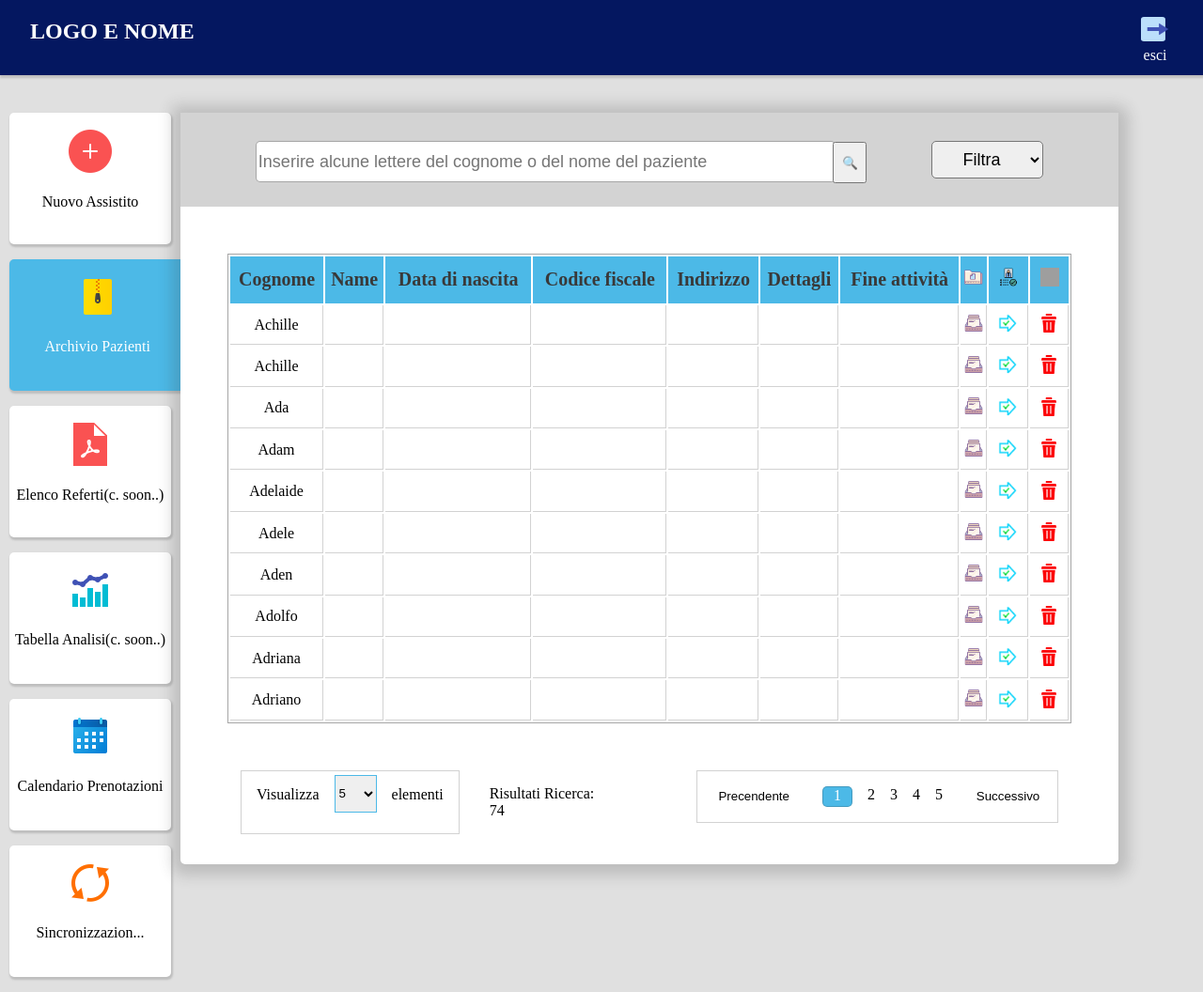
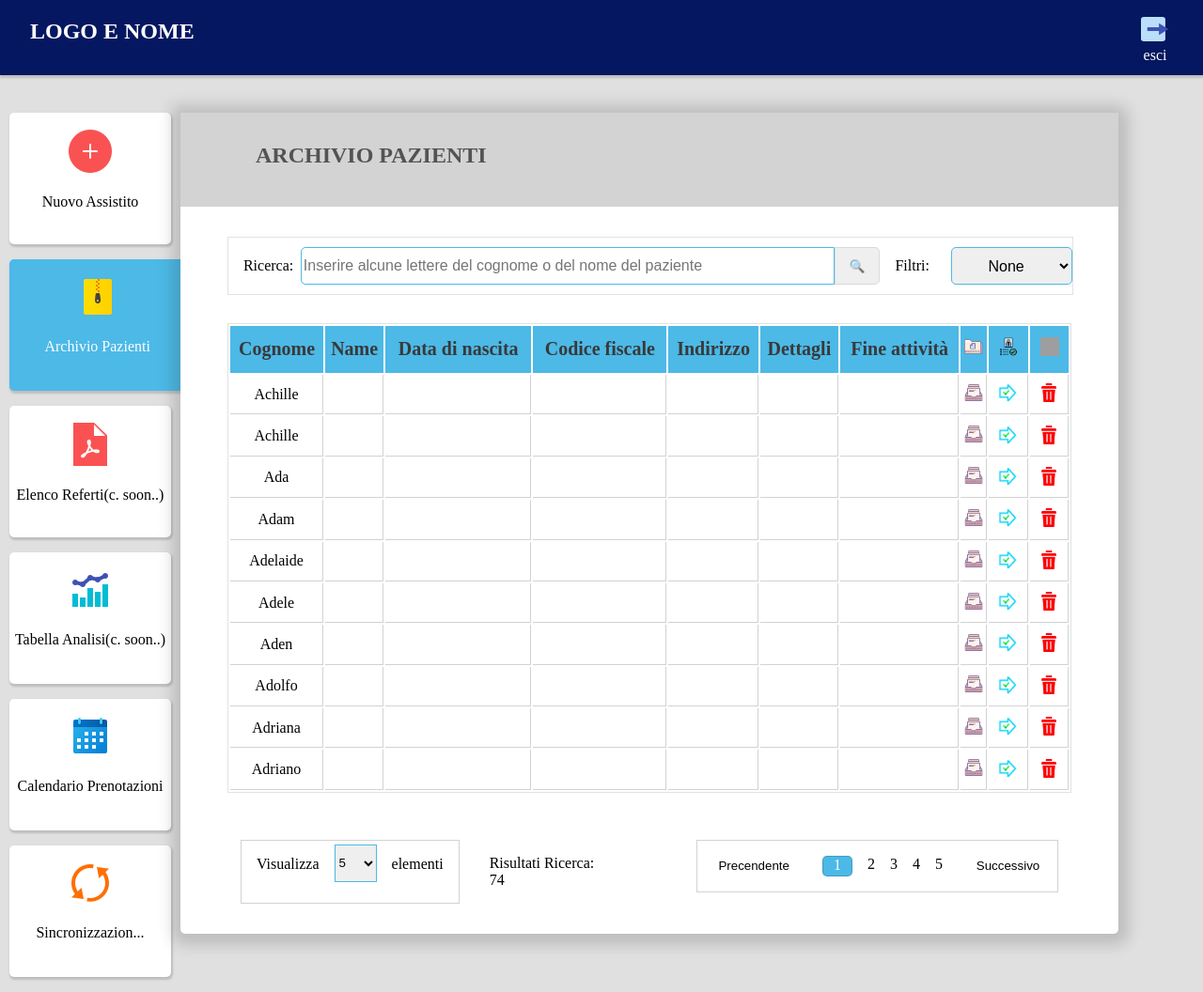
Before and after one commit to Vito290500/Prototipo-Venere, a Django app: a page that uses section_medico/templates/structure/includes/archiviopazienti.html in a window 1280 px wide. Shown: the whole page at 94% size. Run offline with Django 4.2, Linux system fonts and the light colour scheme; grey boxes are pictures that could not be loaded.

Commit message:
fixed tools bars to 'archivio pazienti section' and start 'calendario pazienti section'

```diff
--- a/section_medico/static/style/archiviopazienti.css
+++ b/section_medico/static/style/archiviopazienti.css
@@ -8,60 +8,73 @@
     height: 100%;
     padding-bottom: 100px;
 }
-
 #archivio-pazienti-btn {
     background-color: #4CB9E7;
     width: 98%;
     border-radius: 5px 0px 0px 5px;
     color: white;
 }
-.ricerca {
+.header{
     background-color: lightgrey;
     height: 100px;
     display: flex;
 }
-.barra-container {
-    width: 72%;
-    margin-left: 8%;
+.header h2{
+    color: rgb(83, 83, 83);
+    margin-top: 2rem;
+    margin-left: 5rem;
 }
-.barra-ricerca-input {
-    border: 1px solid rgba(33, 33, 33, 0.4);
+.tools-bar{
+    display: flex;
+    margin-top: 2rem;
+    width: 90%;
+    margin-left: 5%;
+    border: 1px solid rgb(198, 198, 198, 0.5);
+    height: 60px;
+}
+.tools-bar p{
+    margin: 1.3rem 1rem 1rem 1rem;
+    width: 5%;
+}
+.tools-bar input{
+    height: 36px;
+    margin-top: 10px;
+    width: 65%;
+    border: 1px solid #4CB9E7;
+    border-radius: 5px 0px 0px 5px;
+    font-size: 16px;
+}
+.tools-bar button{
     height: 40px;
+    margin-top: 10px;
+    border-left: none;
+    width: 50px;
+    border-radius: 0px 5px 5px 0px;
+    border: 0.5px solid rgb(198, 198, 198, 0.5);
+}
+.tools-bar button:hover{
+    cursor: pointer;
+    transform: scale(1.1);
+    border: 0.5px solid #4CB9E7;
+}
+.tools-bar select{
+    height: 40px;
+    margin-top: 10px;
+    width: 15%;
+    font-size: 16px;
+    text-align: center;
+    border: 1px solid #4CB9E7;
     border-radius: 5px;
-    margin-top: 30px;
-    font-size: 18px;
-    width: 85%;
 }
-.barra-container button {
-    height: 44px;
-    width: 5%;
-    margin-top: 30px;
-    margin-left: -0.4rem;
-}
-.barra-container button:hover {
+.tools-bar select:hover{
     cursor: pointer;
 }
-.barra-ricerca-input:active {
-    outline: none;
-}
-.filtri {
-    margin-top: 30px;
-    width: 15%;
-    display: flex;
-    flex-direction: row;
-}
-.filtri select {
-    height: 40px;
-    width: 80%;
-    border-radius: 5px;
-    text-align: center;
-    font-size: 18px;
-}
+
 #myTable {
     width: 90%;
     height: 500px;
-    margin: 5% 5% 5% 5%;
-    border: 1px solid rgba(33, 33, 33, 0.4);
+    margin: 3% 5% 5% 5%;
+    border: 1px solid rgb(198, 198, 198, 0.5);
 }
 #myTable thead {
     background-color: #4CB9E7;
--- a/section_medico/templates/structure/includes/archiviopazienti.html
+++ b/section_medico/templates/structure/includes/archiviopazienti.html
@@ -12,20 +12,27 @@
 {% block main-content-section %}
 
     <div class="main-content-section">
-        <div class="ricerca">
-            <div class="barra-container">
+
+        <div class="header">
+            <h2>ARCHIVIO PAZIENTI</h2>
+        </div>
+
+        <div class="tools-bar">
+
+            <p id="ricerca">Ricerca: </p>
             <input type="text" class="barra-ricerca-input" placeholder="Inserire alcune lettere del cognome o del nome del paziente">
             <button>🔍</button>
-            </div>
-            <div class="filtri">
+
+
+            <p id="filtri">Filtri: </p>
             <select name="filtri-select" id="">
-                    <option value="1">Filtra</option>
+                <option value="1">None</option>
                 <option value="2">- Nome</option>
                 <option value="3">+ Nome</option>
                 <option value="4">- Data</option>
                 <option value="5">+ Data</option>
             </select>
-            </div>
+
         </div>
 
         <table id="myTable">
--- a/section_medico/templates/structure/includes/nuovoassistito.html
+++ b/section_medico/templates/structure/includes/nuovoassistito.html
@@ -12,9 +12,10 @@
 {% block main-content-section %}
     <div class="main-content-section">
 
-        <div class="title">
-            <h2>Inserisci un nuovo assistito</h2>
+        <div class="header">
+            <h2>INSERISCI UN NUOVO ASSISTITO</h2>
         </div>
+
         <div class="table-content-layout">
             <div class="column-content">
                 <div class="row1">
--- a/section_medico/views.py
+++ b/section_medico/views.py
@@ -88,6 +88,10 @@
     'Achille', 'Achille', 'Ada', 'Adam', 'Adelaide', 'Adele', 'Aden', 'Adolfo', 'Adriana', 'Adriano',
     'Agape', 'Agata', 'Agatha', 'Agnese', 'Agostina', 'Agostino', 'Aiace', 'Aida', 'Akira', 'Alba',
     'Albarosa', 'Alberico', 'Albert', 'Alberta', 'Alberto', 'Aldo', 'Alejandro', 'Alessandra', 'Alessandro',
+    'Alessia', 'Alessio', 'Alexander', 'Alfio', 'Alfonso', 'Alfredo', 'Alice', 'Martina',
+    'Achille', 'Achille', 'Ada', 'Adam', 'Adelaide', 'Adele', 'Aden', 'Adolfo', 'Adriana', 'Adriano',
+    'Agape', 'Agata', 'Agatha', 'Agnese', 'Agostina', 'Agostino', 'Aiace', 'Aida', 'Akira', 'Alba',
+    'Albarosa', 'Alberico', 'Albert', 'Alberta', 'Alberto', 'Aldo', 'Alejandro', 'Alessandra', 'Alessandro',
     'Alessia', 'Alessio', 'Alexander', 'Alfio', 'Alfonso', 'Alfredo', 'Alice', 'Martina'
     ]
 
```
Also changed, not shown: section_medico/static/style/calendario.css (+64 -0 lines), section_medico/static/style/nuovoassistito.css (+6 -6 lines), section_medico/templates/structure/includes/calendario_prenotazioni.html (+45 -0 lines). Lines whose indentation alone changed are shown as unchanged.
